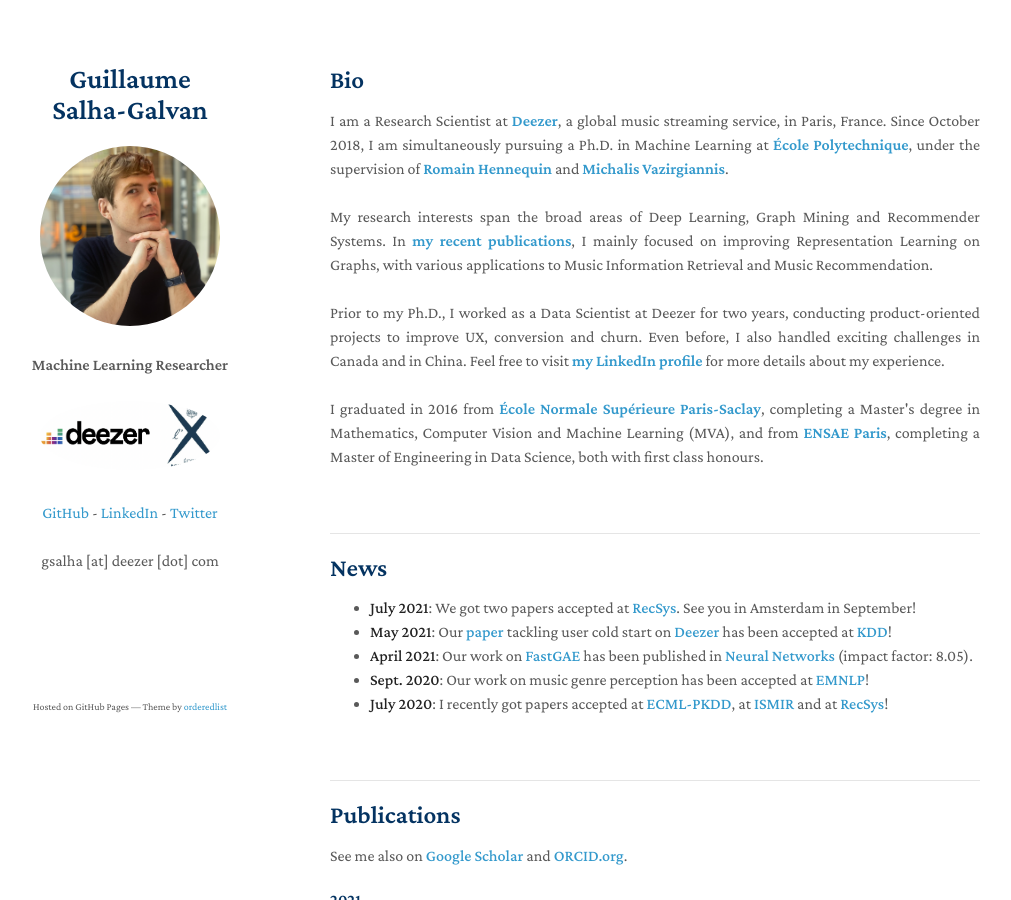
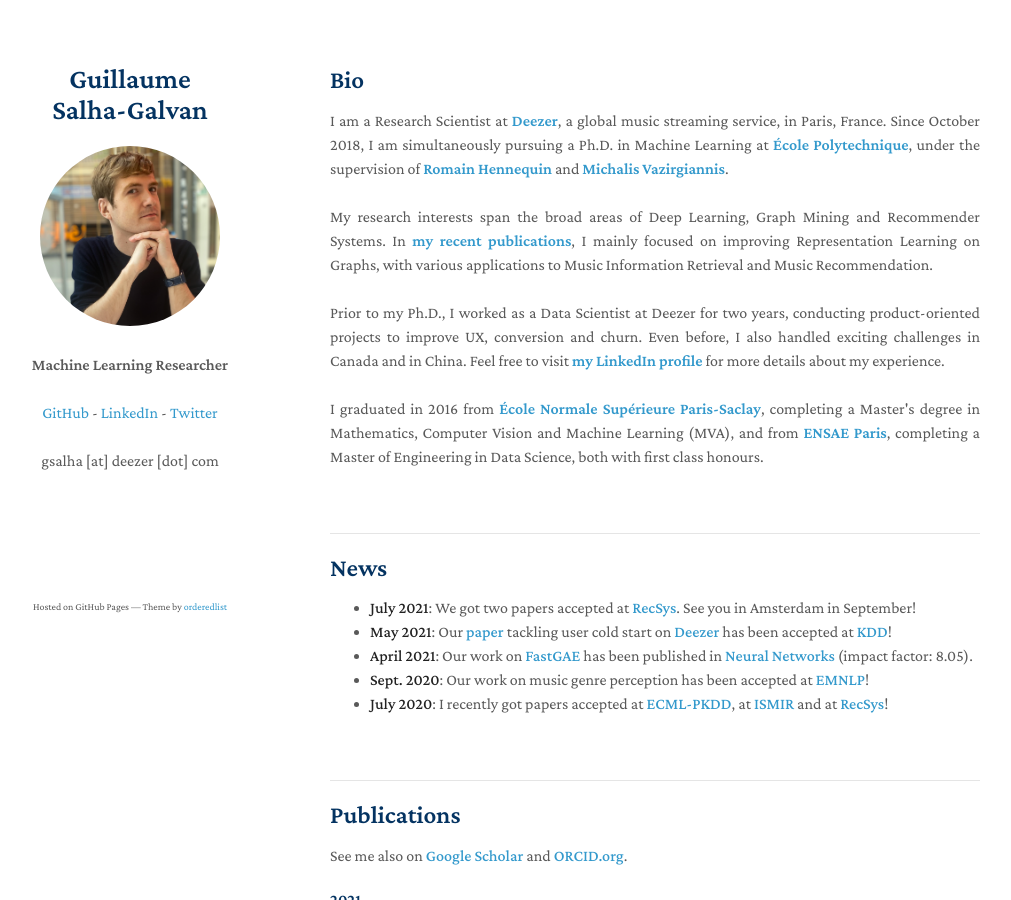
Before and after one commit to GuillaumeSalhaGalvan/GuillaumeSalhaGalvan.github.io, a Jekyll site: the page built from index.md, in a window 1280 px wide and 900 px high. Shown: the whole window, without its empty margins (140-1151 px from the left). Built offline with Jekyll 4.4.1, drawn with Linux system fonts in a browser that asks for light colours; our own code applies the rules of GitHub Pages for plain Markdown files; a script that is not in the unit is left out.

Commit message:
Update _config.yml

```diff
--- a/_config.yml
+++ b/_config.yml
@@ -8,8 +8,6 @@
 description: >
   <p style="text-align:center"><b>Machine Learning Researcher</b>
   <br><br>
-  <img src="https://github.com/GuillaumeSalhaGalvan/GuillaumeSalhaGalvan.github.io/blob/master/logoxdeezer2.png?raw=true" width="180" alt="Guillaume Salha-Galvan"/>
-  <br> <br>
   <a href="https://github.com/GuillaumeSalhaGalvan">GitHub</a> -
   <a href="https://www.linkedin.com/in/guillaumesalhagalvan/">LinkedIn</a> -
   <a href="https://twitter.com/gsalhagalvan">Twitter</a>
```
